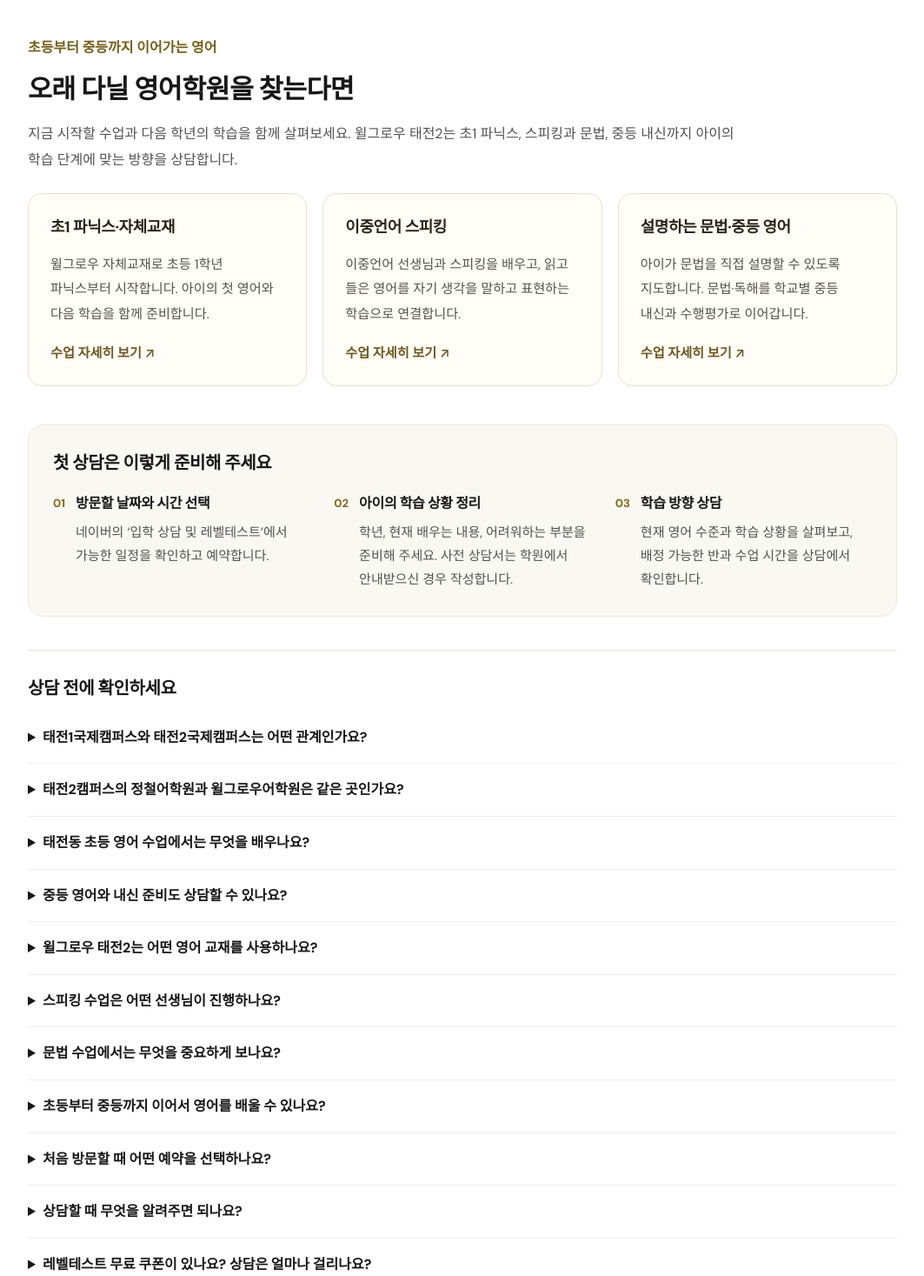
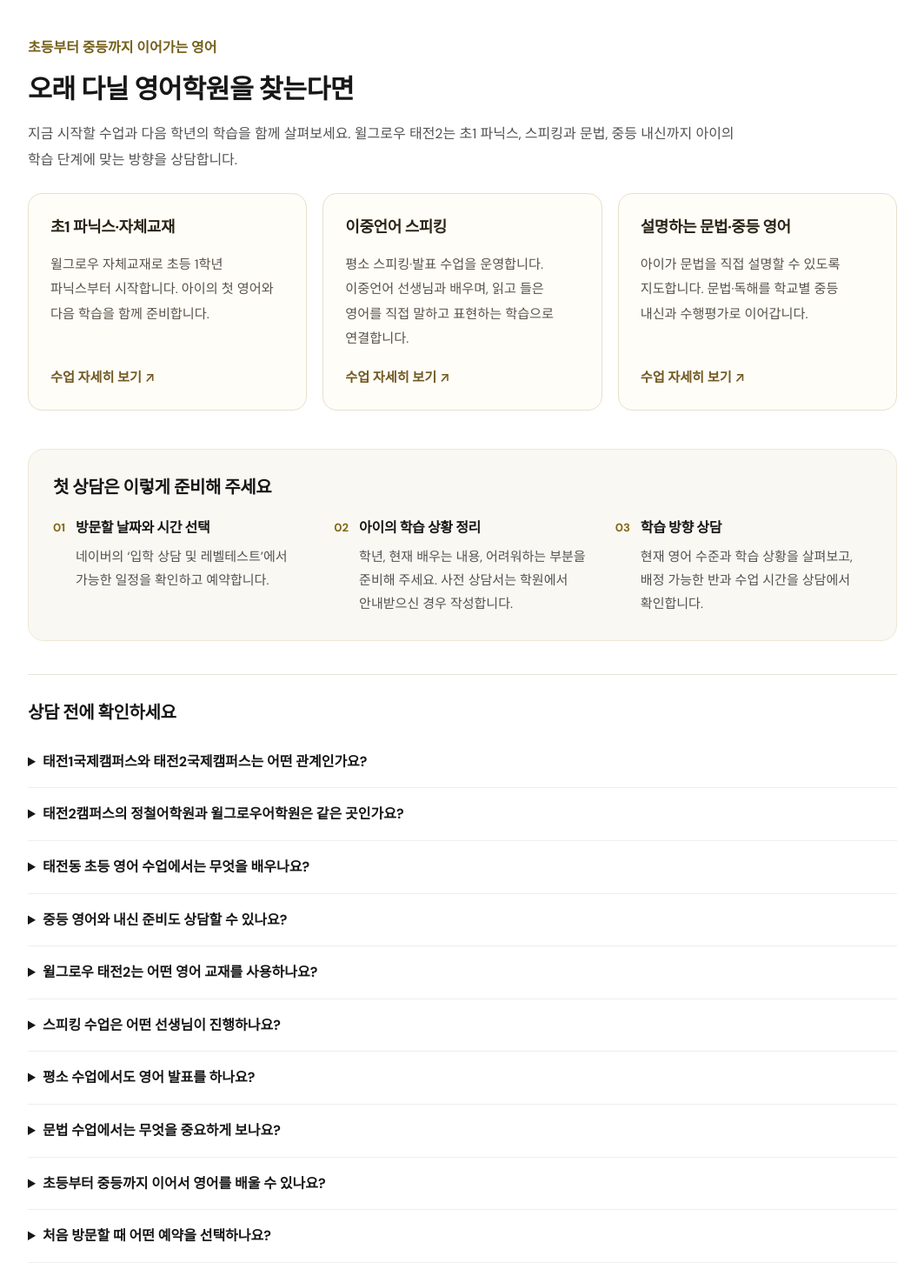
Before and after one commit to Jiwanimastrr/portal, a React (Vite) app: page / in a window 1280 px wide. Shown: the part 1290-2757 px from the top of the page at 87% size, without its empty margins (108-1171 px from the left). Built offline with nearby package versions, Linux system fonts and the light colour scheme; a web font is replaced by a local one.

Commit message:
Describe confirmed speaking and presentation classes

```diff
--- a/src/academyContent.ts
+++ b/src/academyContent.ts
@@ -37,6 +37,11 @@ export const ACADEMY_FAQS = [
     id: 'bilingual-speaking',
     question: '스피킹 수업은 어떤 선생님이 진행하나요?',
     answer: '이중언어를 사용하는 선생님들이 스피킹 수업을 진행합니다. 읽고 들은 영어를 자기 생각을 말하고 표현하는 학습과 연결합니다.',
+  },
+  {
+    id: 'speaking-presentations',
+    question: '평소 수업에서도 영어 발표를 하나요?',
+    answer: '네. 윌그로우 태전2는 평소 스피킹 수업과 발표 수업을 운영합니다. 이중언어를 사용하는 선생님들과 스피킹을 배우며, 발표 활동의 구성과 일정은 아이의 과정에 맞춰 상담에서 안내합니다.',
   },
   {
     id: 'explain-grammar',
--- a/src/programContent.ts
+++ b/src/programContent.ts
@@ -59,14 +59,14 @@ export const PROGRAM_GUIDES: ProgramGuide[] = [
   {
     slug: 'speaking',
     label: '이중언어 스피킹',
-    title: '태전동 초등 스피킹·이중언어 수업 | 윌그로우 태전2',
-    description: '윌그로우 태전2의 스피킹 수업은 이중언어를 사용하는 선생님들이 진행합니다. 자기 생각을 말하고 표현하는 초등 영어 수업과 상담 내용을 확인하세요.',
-    heading: '내 생각을 말하는 스피킹 수업',
-    answer: '윌그로우어학원 태전2국제캠퍼스에서는 이중언어를 사용하는 선생님들이 스피킹 수업을 진행합니다. 윌그로우 자체교재를 사용하며, 읽고 들은 영어를 말하고 표현하는 학습으로 연결합니다.',
+    title: '태전동 초등 스피킹·영어 발표 수업 | 윌그로우 태전2',
+    description: '윌그로우 태전2는 평소 스피킹 수업과 발표 수업을 운영합니다. 이중언어 선생님과 배우는 초등 영어, 자체교재와 상담 안내를 확인하세요.',
+    heading: '내 생각을 말하는 스피킹·발표 수업',
+    answer: '윌그로우어학원 태전2국제캠퍼스는 평소 스피킹 수업과 발표 수업을 운영합니다. 이중언어를 사용하는 선생님들과 스피킹을 배우며, 자체교재로 읽고 들은 영어를 직접 말하고 표현하는 학습으로 연결합니다.',
     audience: '영어를 읽고 문제는 풀지만 자기 생각을 말할 때 어려워하는 초등학생 학부모님께',
     sections: [
       { heading: '이중언어 선생님과 어떤 수업을 하나요?', paragraphs: ['스피킹 수업은 이중언어를 사용하는 선생님들이 맡습니다. 읽고 들으며 익힌 영어를 직접 말해보고, 자기 생각을 표현하는 학습으로 연결합니다.', '상담할 때에는 아이가 말하기를 어려워하는 상황을 알려주세요. 단어는 생각나지만 문장을 만들기 어려운지, 질문을 이해하기 어려운지, 사람들 앞에서 말할 때 긴장하는지에 따라 상담할 내용이 달라집니다.'] },
-      { heading: '말하기와 발표·표현 활동을 연결합니다', paragraphs: ['초등 영어는 읽기·듣기·말하기·쓰기를 연결해 안내합니다. 원서 읽기, 발표와 토론을 통해 배운 영어를 사용하는 활동도 과정 상담에서 확인할 수 있습니다.', '문장을 따라 말한 뒤에는 자기 생각을 담아 표현해보는 경험이 필요합니다. 어떤 활동을 하는지와 함께 아이가 직접 말할 기회가 어떻게 주어지는지를 상담에서 확인해 보세요.'] },
+      { heading: '말하기와 발표·표현 활동을 연결합니다', paragraphs: ['윌그로우 태전2는 평소 스피킹 수업과 발표 수업을 운영합니다. 읽기·듣기로 배운 내용을 말하기·쓰기로 연결하며, 사람들 앞에서 영어로 표현하는 활동도 함께 안내합니다.', '문장을 따라 말한 뒤에는 자기 생각을 담아 표현해보는 경험이 필요합니다. 어떤 활동을 하는지와 함께 아이가 직접 말할 기회가 어떻게 주어지는지를 상담에서 확인해 보세요.'] },
       { heading: '스피킹 수업을 비교할 때 확인할 내용', paragraphs: ['수업을 비교할 때는 영어로 수업한다는 설명에 더해 아이가 이해한 내용을 자기 말로 표현하는 과정이 있는지 살펴보세요.', '최근에 말하기 어려웠던 질문이나 아이가 좋아하는 주제를 알려주시면 현재 학습 상태를 이야기하기 쉽습니다. 수업 편성과 활동의 세부 내용은 배정 과정에 맞춰 상담합니다.'] },
     ],
     example: {
@@ -87,7 +87,7 @@ export const PROGRAM_GUIDES: ProgramGuide[] = [
     consultation: ['아이의 말하기 경험과 어려워하는 상황', '최근 배우는 내용과 좋아하는 주제', '읽기·듣기 이해와 말하기 사이에서 느끼는 차이'],
     faqs: [
       { question: '윌그로우 태전2 스피킹 수업은 누가 진행하나요?', answer: '이중언어를 사용하는 선생님들이 스피킹 수업을 진행합니다. 아이의 과정에 따른 구체적인 수업 구성은 입학 상담에서 안내합니다.' },
-      { question: '영어 발표와 표현 활동도 상담할 수 있나요?', answer: '네. 윌그로우 태전2의 초등 영어는 읽기·듣기·말하기·쓰기를 연결하며, 원서 읽기·발표·토론 등 과정별 활동을 상담할 수 있습니다.' },
+      { question: '평소 수업에서도 영어 발표를 하나요?', answer: '네. 평소 스피킹 수업과 발표 수업을 운영합니다. 발표 활동의 구성과 일정은 아이의 배정 과정에 맞춰 입학 상담에서 안내합니다.' },
       { question: '읽기는 하는데 말하기가 어려운 아이도 상담할 수 있나요?', answer: '네. 문장을 만들기 어려운지, 질문 이해가 어려운지, 발표 상황이 부담스러운지 등 아이가 어려워하는 부분을 알려주시면 학습 방향을 함께 상담할 수 있습니다.' },
     ],
   },
--- a/src/programLinks.ts
+++ b/src/programLinks.ts
@@ -1,5 +1,5 @@
 export const PROGRAM_GUIDE_LINKS = [
   { slug: 'phonics', label: '초1 파닉스·자체교재', summary: '윌그로우 자체교재로 초등 1학년 파닉스부터 시작합니다. 아이의 첫 영어와 다음 학습을 함께 준비합니다.' },
-  { slug: 'speaking', label: '이중언어 스피킹', summary: '이중언어 선생님과 스피킹을 배우고, 읽고 들은 영어를 자기 생각을 말하고 표현하는 학습으로 연결합니다.' },
+  { slug: 'speaking', label: '이중언어 스피킹', summary: '평소 스피킹·발표 수업을 운영합니다. 이중언어 선생님과 배우며, 읽고 들은 영어를 직접 말하고 표현하는 학습으로 연결합니다.' },
   { slug: 'grammar-middle-school', label: '설명하는 문법·중등 영어', summary: '아이가 문법을 직접 설명할 수 있도록 지도합니다. 문법·독해를 학교별 중등 내신과 수행평가로 이어갑니다.' },
 ];
```
